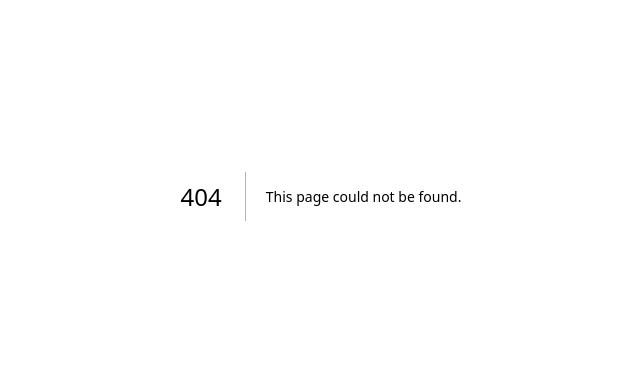
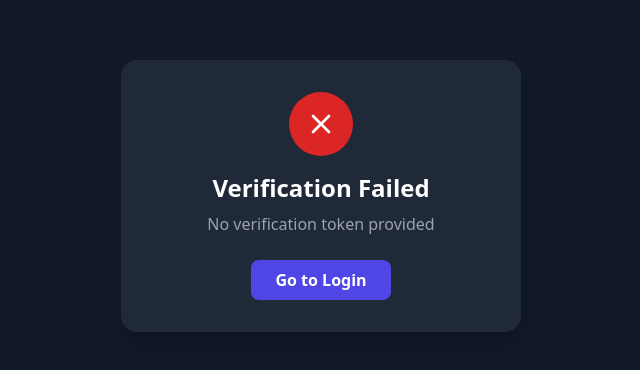
Before and after one commit to rinehardramos/mercenary-web, a Next.js app: page /auth/verify in a window 1280 px wide. Before the commit this address had no page. Shown: the part 204-574 px from the top of the page, without its empty margins (319-959 px from the left). Built offline with nearby package versions, Linux system fonts and the light colour scheme.

Commit message:
Add /auth/verify and /auth/callback pages for email verification and OAuth

```diff
--- /dev/null
+++ b/app/auth/callback/page.tsx
@@ -0,0 +1,45 @@
+'use client'
+
+import { useEffect } from 'react'
+import { useRouter, useSearchParams } from 'next/navigation'
+
+export default function OAuthCallbackPage() {
+  const router = useRouter()
+  const searchParams = useSearchParams()
+
+  useEffect(() => {
+    const token = searchParams.get('token')
+
+    if (!token) {
+      router.push('/auth/login?error=oauth_failed')
+      return
+    }
+
+    // Exchange token for session cookie via backend
+    fetch(`${process.env.NEXT_PUBLIC_API_URL}/auth/set-cookie`, {
+      method: 'POST',
+      headers: { 'Content-Type': 'application/json' },
+      credentials: 'include',
+      body: JSON.stringify({ token }),
+    })
+      .then(res => {
+        if (res.ok) {
+          router.replace('/dashboard')
+        } else {
+          router.push('/auth/login?error=session_failed')
+        }
+      })
+      .catch(() => {
+        router.push('/auth/login?error=session_failed')
+      })
+  }, [searchParams, router])
+
+  return (
+    <div className="min-h-screen flex items-center justify-center bg-gray-900">
+      <div className="text-center">
+        <div className="w-16 h-16 border-4 border-indigo-600 border-t-transparent rounded-full animate-spin mx-auto mb-4"></div>
+        <p className="text-gray-400">Completing login...</p>
+      </div>
+    </div>
+  )
+}
--- /dev/null
+++ b/app/auth/verify/page.tsx
@@ -0,0 +1,93 @@
+'use client'
+
+import { useEffect, useState } from 'react'
+import { useRouter, useSearchParams } from 'next/navigation'
+import Link from 'next/link'
+
+export default function VerifyPage() {
+  const [status, setStatus] = useState<'loading' | 'success' | 'error'>('loading')
+  const [message, setMessage] = useState('')
+  const router = useRouter()
+  const searchParams = useSearchParams()
+
+  useEffect(() => {
+    const token = searchParams.get('token')
+
+    if (!token) {
+      setStatus('error')
+      setMessage('No verification token provided')
+      return
+    }
+
+    fetch(`${process.env.NEXT_PUBLIC_API_URL}/auth/verify`, {
+      method: 'POST',
+      headers: { 'Content-Type': 'application/json' },
+      credentials: 'include',
+      body: JSON.stringify({ token }),
+    })
+      .then(res => res.json())
+      .then(data => {
+        if (data.message) {
+          setStatus('success')
+          setMessage(data.message)
+          setTimeout(() => router.push('/auth/login'), 3000)
+        } else {
+          setStatus('error')
+          setMessage(data.detail || 'Verification failed')
+        }
+      })
+      .catch(err => {
+        setStatus('error')
+        setMessage(err.message || 'Verification failed')
+      })
+  }, [searchParams, router])
+
+  return (
+    <div className="min-h-screen flex items-center justify-center bg-gray-900">
+      <div className="max-w-md w-full px-6">
+        <div className="bg-gray-800 rounded-2xl p-8 shadow-xl">
+          <div className="text-center">
+            {status === 'loading' && (
+              <>
+                <div className="w-16 h-16 border-4 border-indigo-600 border-t-transparent rounded-full animate-spin mx-auto mb-4"></div>
+                <h1 className="text-2xl font-bold text-white mb-2">Verifying Email</h1>
+                <p className="text-gray-400">Please wait...</p>
+              </>
+            )}
+
+            {status === 'success' && (
+              <>
+                <div className="w-16 h-16 bg-green-600 rounded-full flex items-center justify-center mx-auto mb-4">
+                  <svg className="w-8 h-8 text-white" fill="none" stroke="currentColor" viewBox="0 0 24 24">
+                    <path strokeLinecap="round" strokeLinejoin="round" strokeWidth={2} d="M5 13l4 4L19 7" />
+                  </svg>
+                </div>
+                <h1 className="text-2xl font-bold text-white mb-2">Email Verified!</h1>
+                <p className="text-gray-400 mb-4">{message}</p>
+                <p className="text-gray-500 text-sm">Redirecting to login...</p>
+              </>
+            )}
+
+            {status === 'error' && (
+              <>
+                <div className="w-16 h-16 bg-red-600 rounded-full flex items-center justify-center mx-auto mb-4">
+                  <svg className="w-8 h-8 text-white" fill="none" stroke="currentColor" viewBox="0 0 24 24">
+                    <path strokeLinecap="round" strokeLinejoin="round" strokeWidth={2} d="M6 18L18 6M6 6l12 12" />
+                  </svg>
+                </div>
+                <h1 className="text-2xl font-bold text-white mb-2">Verification Failed</h1>
+                <p className="text-gray-400 mb-6">{message}</p>
+                <Link
+                  href="/auth/login"
+                  className="px-6 py-2 bg-indigo-600 text-white rounded-lg font-semibold hover:bg-indigo-700 transition inline-block"
+                >
+                  Go to Login
+                </Link>
+              </>
+            )}
+          </div>
+        </div>
+      </div>
+    </div>
+  )
+}
```
